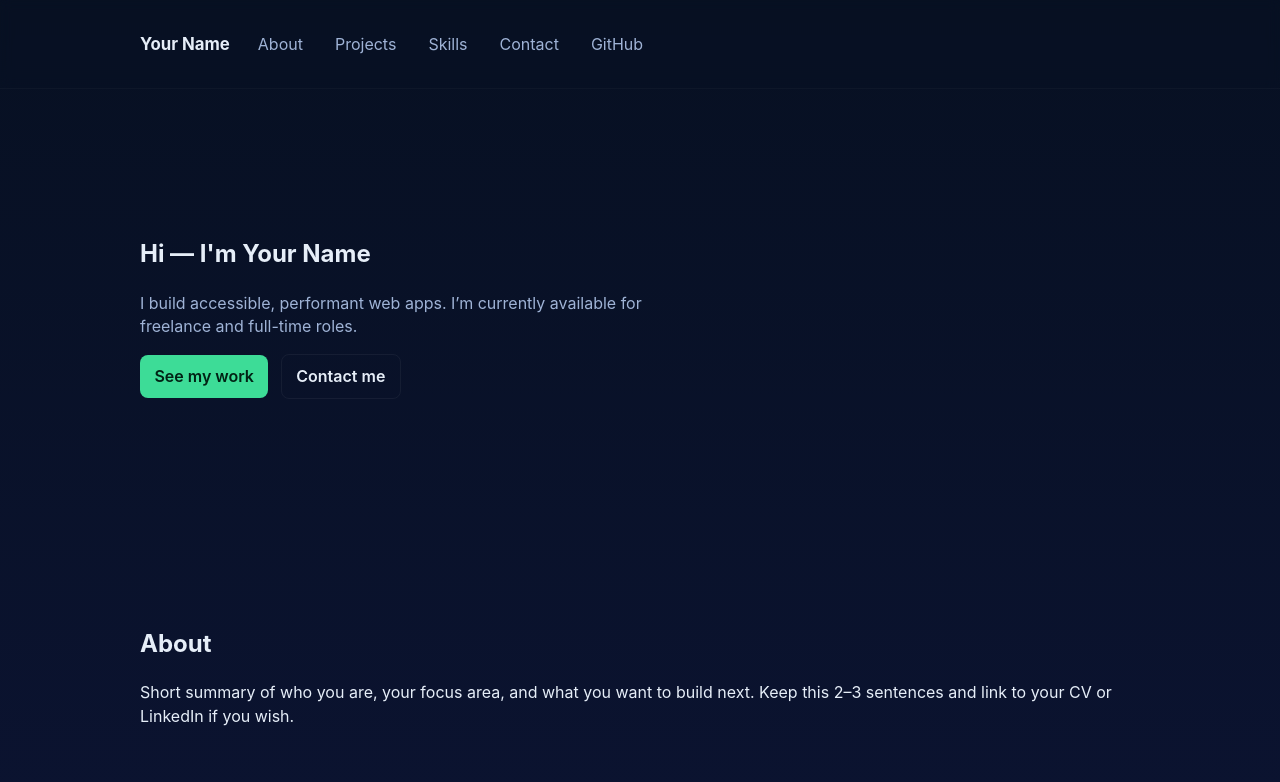
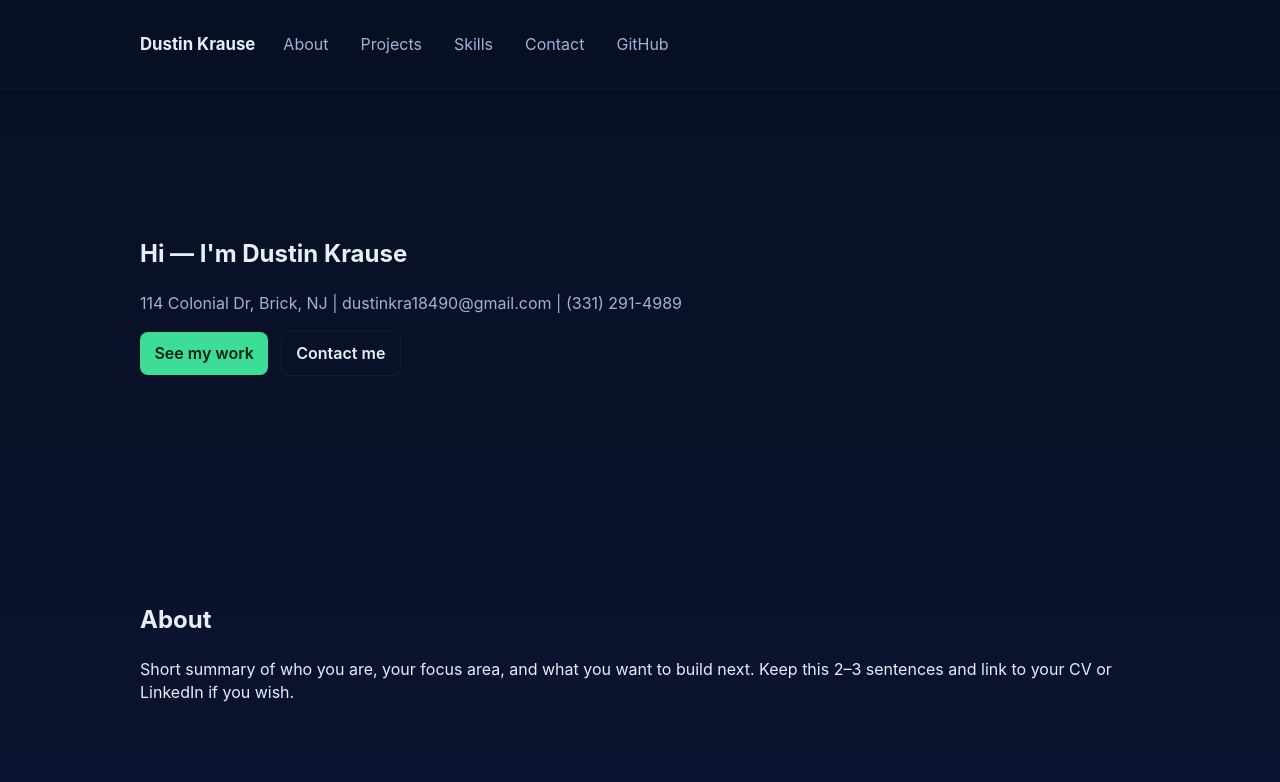
Before and after one commit to dustinkrausedev4-alt/portfolio, a plain HTML site: page index.html in a window 1280 px wide. Shown: the top 782 px of the page. Drawn offline with Linux system fonts and the light colour scheme.

Commit message:
Update index.html

```diff
--- a/index.html
+++ b/index.html
@@ -3,14 +3,14 @@
 <head>
   <meta charset="utf-8" />
   <meta name="viewport" content="width=device-width,initial-scale=1" />
-  <title>Your Name — Portfolio</title>
+  <title>Dustin Krause — Portfolio</title>
   <meta name="description" content="Portfolio of Your Name — projects, skills, and contact." />
   <link rel="stylesheet" href="styles.css" />
 </head>
 <body>
   <header class="site-header">
     <div class="container">
-      <a class="logo" href="#">Your Name</a>
+      <a class="logo" href="#">Dustin Krause</a>
       <button id="navToggle" class="nav-toggle" aria-expanded="false" aria-controls="siteNav">Menu</button>
       <nav id="siteNav" class="site-nav" aria-label="Primary">
         <ul>
@@ -27,8 +27,8 @@
   <main>
     <section id="hero" class="hero">
       <div class="container">
-        <h1>Hi — I'm Your Name</h1>
-        <p class="lead">I build accessible, performant web apps. I’m currently available for freelance and full-time roles.</p>
+        <h1>Hi — I'm Dustin Krause</h1>
+        <p class="lead">114  Colonial Dr, Brick, NJ | dustinkra18490@gmail.com | (331) 291-4989</p>
         <p>
           <a class="btn" href="#projects">See my work</a>
           <a class="btn btn-alt" href="#contact">Contact me</a>
```
